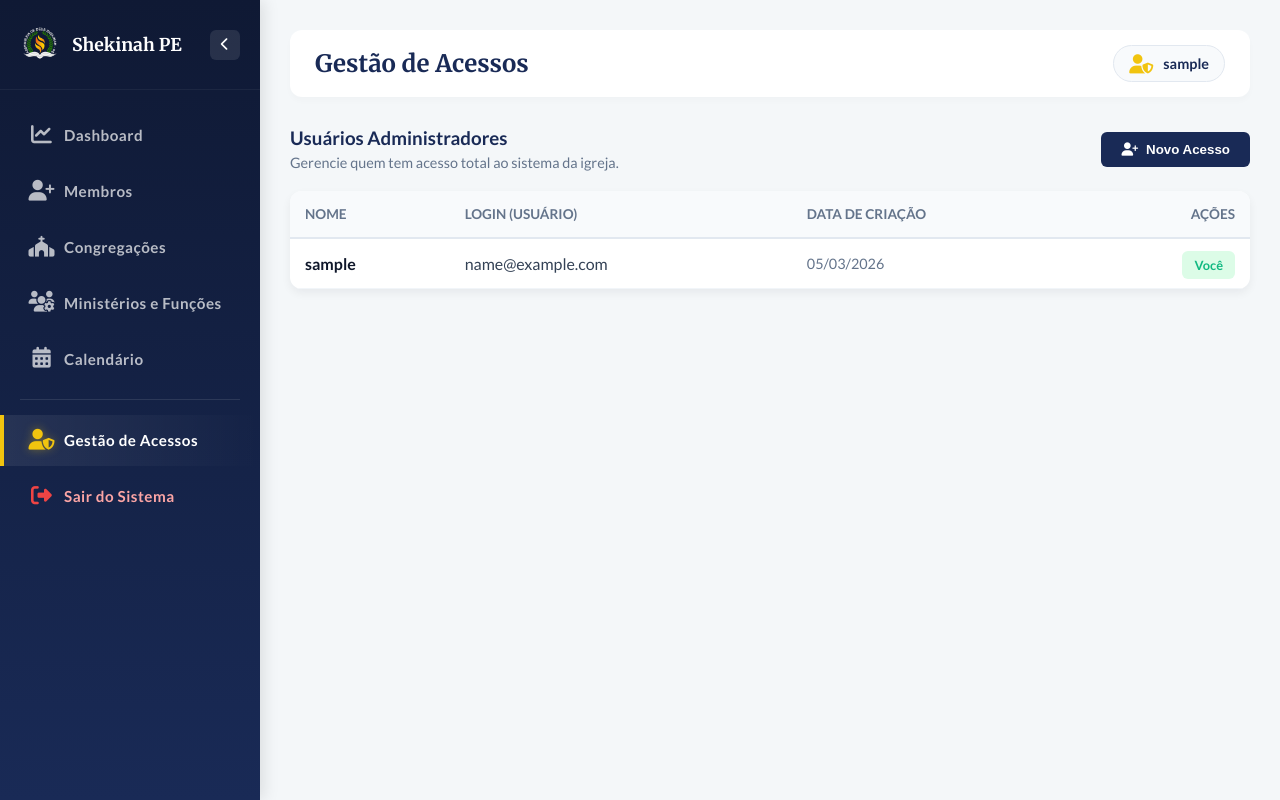
After one commit to Fawkes0511/igreja_system, a Flask app: page /auth/usuarios in a window 1280 px wide. The commit adds this page. Run offline with Flask 3, Linux system fonts and the light colour scheme; the visitor is signed in with stand-in values (Sample User, id 1); data comes from the database, SQL or seed files in the repository.

Commit message:
Feat: Adiciona funcionalidade de Gestao de Acessos (Usuarios Admin)

```diff
--- a/app/auth/routes.py
+++ b/app/auth/routes.py
@@ -3,7 +3,7 @@ from flask_login import login_user, logout_user, login_required, current_user
 from app.auth import auth_bp
 from app.models import db
 from app.models.usuario import Usuario
-from werkzeug.security import check_password_hash
+from werkzeug.security import check_password_hash, generate_password_hash
 
 @auth_bp.route('/login', methods=['GET', 'POST'])
 def login():
@@ -39,3 +39,55 @@ def logout():
 @auth_bp.route('/')
 def root_redirect():
     return redirect(url_for('auth.login'))
+
+# ==========================================
+# ROTAS DE GESTÃO DE USUÁRIOS (ACESSOS)
+# ==========================================
+
+@auth_bp.route('/usuarios', methods=['GET'])
+@login_required
+def listar_usuarios():
+    # Lista todos os usuários cadastrados
+    usuarios = Usuario.query.all()
+    return render_template('auth/usuarios.html', usuarios=usuarios)
+
+@auth_bp.route('/usuarios/novo', methods=['POST'])
+@login_required
+def novo_usuario():
+    nome = request.form.get('nome')
+    email = request.form.get('email') # Funciona como o 'username' no sistema
+    senha = request.form.get('senha')
+
+    # Verifica se o usuário já existe
+    if Usuario.query.filter_by(email=email).first():
+        flash('Erro: Já existe um usuário com este login.', 'danger')
+        return redirect(url_for('auth.listar_usuarios'))
+
+    # Cria o novo usuário como administrador (criptografando a senha)
+    novo_user = Usuario(
+        nome=nome,
+        email=email,
+        senha_hash=generate_password_hash(senha),
+        tipo='admin', # Todos recebem admin conforme a regra de negócio
+        ativo=True
+    )
+    db.session.add(novo_user)
+    db.session.commit()
+
+    flash('Usuário administrador criado com sucesso!', 'success')
+    return redirect(url_for('auth.listar_usuarios'))
+
+@auth_bp.route('/usuarios/deletar/<int:id>', methods=['POST'])
+@login_required
+def deletar_usuario(id):
+    # Proteção: Impede o administrador de apagar a própria conta acidentalmente
+    if current_user.id == id:
+        flash('Erro: Você não pode deletar a conta que está usando no momento.', 'danger')
+        return redirect(url_for('auth.listar_usuarios'))
+
+    usuario = Usuario.query.get_or_404(id)
+    db.session.delete(usuario)
+    db.session.commit()
+
+    flash('Acesso revogado com sucesso!', 'success')
+    return redirect(url_for('auth.listar_usuarios'))
--- /dev/null
+++ b/app/templates/auth/usuarios.html
@@ -0,0 +1,86 @@
+{% extends "base.html" %}
+{% block page_title %}Gestão de Acessos{% endblock %}
+
+{% block content %}
+<div style="display: flex; justify-content: space-between; align-items: center; margin-bottom: 20px;">
+    <div>
+        <h3 style="color: var(--azul-marinho); margin: 0;">Usuários Administradores</h3>
+        <p style="color: #64748b; font-size: 0.9rem; margin-top: 5px;">Gerencie quem tem acesso total ao sistema da igreja.</p>
+    </div>
+    <button onclick="document.getElementById('modal-novo-usuario').style.display='flex'" class="btn-primary" style="background: var(--azul-marinho); padding: 10px 20px;">
+        <i class="fas fa-user-plus"></i> Novo Acesso
+    </button>
+</div>
+
+{% with messages = get_flashed_messages(with_categories=true) %}
+  {% if messages %}
+    {% for category, message in messages %}
+      <div style="padding: 15px; margin-bottom: 20px; border-radius: 8px; font-weight: 600;
+                  {% if category == 'success' %} background: #dcfce7; color: #166534; border: 1px solid #bbf7d0;
+                  {% elif category == 'danger' %} background: #fee2e2; color: #991b1b; border: 1px solid #fecaca;
+                  {% else %} background: #e0f2fe; color: #075985; border: 1px solid #bae6fd; {% endif %}">
+          {{ message }}
+      </div>
+    {% endfor %}
+  {% endif %}
+{% endwith %}
+
+<div style="background: white; border-radius: 12px; box-shadow: 0 4px 10px rgba(15, 23, 42, 0.06); overflow: hidden;">
+    <table style="width: 100%; border-collapse: collapse;">
+        <thead style="background: #f8fafc; border-bottom: 2px solid #e2e8f0;">
+            <tr>
+                <th style="padding: 15px; text-align: left; color: #64748b; font-size: 0.85rem; text-transform: uppercase;">Nome</th>
+                <th style="padding: 15px; text-align: left; color: #64748b; font-size: 0.85rem; text-transform: uppercase;">Login (Usuário)</th>
+                <th style="padding: 15px; text-align: left; color: #64748b; font-size: 0.85rem; text-transform: uppercase;">Data de Criação</th>
+                <th style="padding: 15px; text-align: right; color: #64748b; font-size: 0.85rem; text-transform: uppercase;">Ações</th>
+            </tr>
+        </thead>
+        <tbody>
+            {% for u in usuarios %}
+            <tr style="border-bottom: 1px solid #f1f5f9;">
+                <td style="padding: 15px; font-weight: 700; color: #0f172a;">{{ u.nome }}</td>
+                <td style="padding: 15px; color: #334155;">{{ u.email }}</td>
+                <td style="padding: 15px; color: #64748b; font-size: 0.9rem;">{{ u.data_criacao.strftime('%d/%m/%Y') if u.data_criacao else '--' }}</td>
+                <td style="padding: 15px; text-align: right;">
+                    {% if current_user.id != u.id %}
+                    <form action="{{ url_for('auth.deletar_usuario', id=u.id) }}" method="POST" onsubmit="return confirm('Tem certeza que deseja remover o acesso de {{ u.nome }}?');" style="display:inline;">
+                        <button type="submit" style="background: #fee2e2; color: #ef4444; border: none; padding: 6px 12px; border-radius: 6px; font-weight: 700; cursor: pointer;">
+                            <i class="fas fa-trash"></i> Revogar
+                        </button>
+                    </form>
+                    {% else %}
+                    <span style="background: #dcfce7; color: #10b981; padding: 6px 12px; border-radius: 6px; font-weight: 700; font-size: 0.8rem;">Você</span>
+                    {% endif %}
+                </td>
+            </tr>
+            {% else %}
+            <tr>
+                <td colspan="4" style="padding: 30px; text-align: center; color: #64748b;">Nenhum usuário encontrado.</td>
+            </tr>
+            {% endfor %}
+        </tbody>
+    </table>
+</div>
+
+<div id="modal-novo-usuario" style="display: none; position: fixed; top: 0; left: 0; width: 100%; height: 100%; background: rgba(15, 23, 42, 0.6); z-index: 2000; align-items: center; justify-content: center; backdrop-filter: blur(4px);">
+    <div style="background: #fff; border-radius: 20px; width: 95%; max-width: 450px; padding: 30px; position: relative;">
+        <button onclick="document.getElementById('modal-novo-usuario').style.display='none'" style="position:absolute; top:20px; right:20px; border:none; background:#f1f5f9; width: 35px; height: 35px; border-radius: 50%; cursor: pointer;">&times;</button>
+        <h3 style="margin-bottom:20px; color:var(--azul-marinho); font-weight: 800;"><i class="fas fa-shield-alt"></i> Novo Administrador</h3>
+
+        <form action="{{ url_for('auth.novo_usuario') }}" method="POST">
+            <label style="display:block; font-size:12px; font-weight:800; margin-bottom:6px; color: #64748b;">NOME COMPLETO</label>
+            <input type="text" name="nome" required placeholder="Nome do membro da equipe" style="width:100%; padding:12px; border:1px solid #e2e8f0; border-radius:10px; margin-bottom:15px; font-weight: 600; box-sizing: border-box;">
+
+            <label style="display:block; font-size:12px; font-weight:800; margin-bottom:6px; color: #64748b;">LOGIN / USUÁRIO</label>
+            <input type="text" name="email" required placeholder="Ex: joao.pastor" style="width:100%; padding:12px; border:1px solid #e2e8f0; border-radius:10px; margin-bottom:15px; font-weight: 600; box-sizing: border-box;">
+
+            <label style="display:block; font-size:12px; font-weight:800; margin-bottom:6px; color: #64748b;">SENHA DE ACESSO</label>
+            <input type="password" name="senha" required placeholder="Digite uma senha segura" style="width:100%; padding:12px; border:1px solid #e2e8f0; border-radius:10px; margin-bottom:25px; font-weight: 600; box-sizing: border-box;">
+
+            <button type="submit" class="btn-primary" style="width:100%; padding:15px; border-radius: 10px; font-size: 1rem; font-weight: 800;">
+                Criar Acesso
+            </button>
+        </form>
+    </div>
+</div>
+{% endblock %}
--- a/app/templates/base.html
+++ b/app/templates/base.html
@@ -92,7 +92,7 @@
             transition: 0.2s;
         }
         .toggle-btn:hover { background: rgba(255,255,255,0.2); }
-        .sidebar.collapsed .toggle-btn { display: none; } /* Esconde o botão de fechar quando já tá fechado, a logo serve de botão para abrir */
+        .sidebar.collapsed .toggle-btn { display: none; }
 
         /* Menu de Navegação */
         .nav-menu { padding: 20px 0; }
@@ -169,6 +169,9 @@
 
             <div style="height: 1px; background: rgba(255,255,255,0.1); margin: 15px 20px;"></div>
 
+            <a href="{{ url_for('auth.listar_usuarios') }}" class="nav-item {{ 'active' if 'usuarios' in request.endpoint }}">
+                <i class="fas fa-user-shield"></i> <span>Gestão de Acessos</span>
+            </a>
             <a href="{{ url_for('auth.logout') }}" class="nav-item">
                 <i class="fas fa-sign-out-alt" style="color: #ef4444;"></i> <span style="color: #fca5a5;">Sair do Sistema</span>
             </a>
@@ -183,7 +186,7 @@
             </div>
             <div style="display: flex; align-items: center; gap: 10px; background: #f8fafc; padding: 8px 15px; border-radius: 30px; border: 1px solid #e2e8f0;">
                 <i class="fas fa-user-shield" style="font-size: 1.2rem; color: var(--amarelo-dourado);"></i>
-                <span style="font-weight: 800; font-size: 0.9rem; color: var(--azul-marinho);">Administrador</span>
+                <span style="font-weight: 800; font-size: 0.9rem; color: var(--azul-marinho);">{{ current_user.nome if current_user.is_authenticated else 'Administrador' }}</span>
             </div>
         </div>
 
@@ -212,7 +215,7 @@
     </script>
 
     <script>
-        // Oculta os alertas suavemente após 6 segundos
+        // Oculta os alertas suavemente após 3 segundos
         document.addEventListener('DOMContentLoaded', function() {
             var caixa = document.getElementById('caixa-alertas');
             if (caixa) {
```
